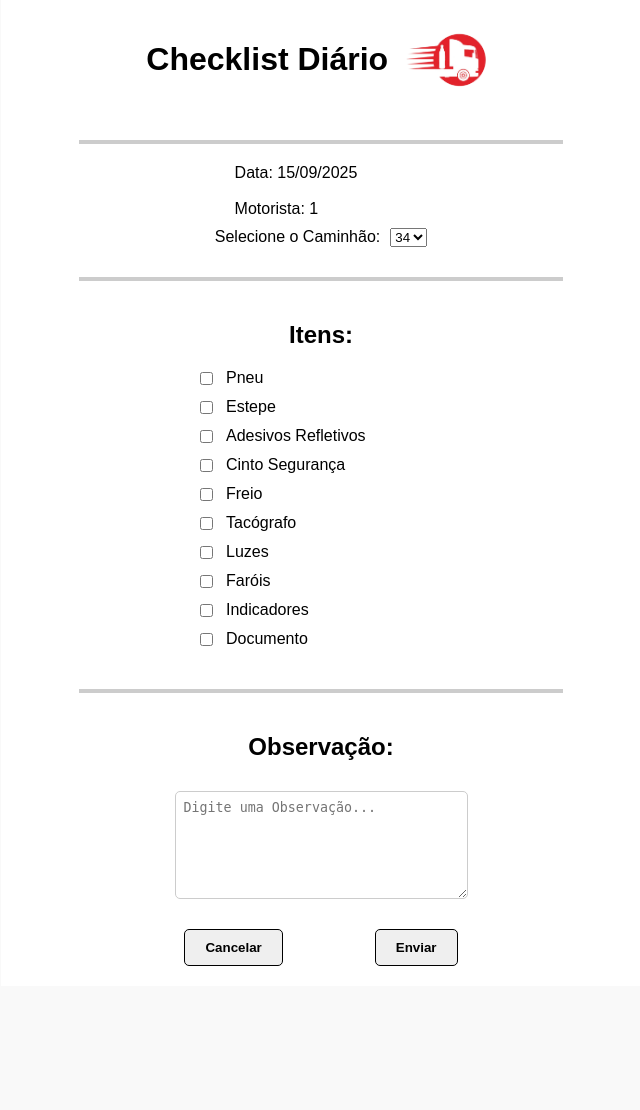
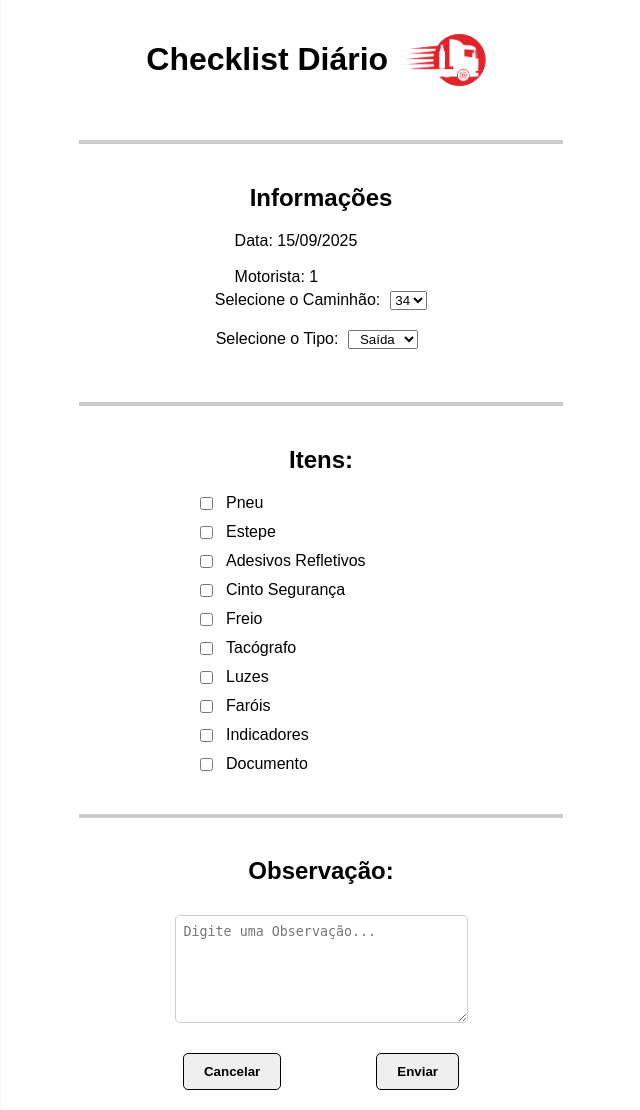
Before and after one commit to LUC4SMELLO/Checklist_Eletronico_Caminhoes, a Flask app: page /checklist/1 in a window 1280 px wide. Shown: the whole page, without its empty margins (319-959 px from the left). Before the commit the page ends 966 px from the top, so only its background shows below. Run offline with Flask 3, Linux system fonts and the light colour scheme.

Commit message:
adicionando novo campo 'tipo'

```diff
--- a/static/css/checklist.css
+++ b/static/css/checklist.css
@@ -60,7 +60,7 @@ textarea {
 .botoes {
     display: flex;
     justify-content: center;
-    gap: 92px;
+    gap: 95px;
     margin-top: 20px;
 }
 
@@ -90,10 +90,19 @@ select {
 }
 
 
-.select-container {
+.select-caminhao-container {
     display: flex;
     align-items: center; /* alinha verticalmente o label com o select */
     justify-content: center; /* centraliza horizontalmente no form */
     gap: 10px; /* espaço entre label e select */
-    margin: 10px 0; /* espaço acima/abaixo do container */
+    margin: 5px;
 }
+
+.select-tipo-container {
+    display: flex;
+    align-items: center; /* alinha verticalmente o label com o select */
+    justify-content: center; /* centraliza horizontalmente no form */
+    gap: 10px; /* espaço entre label e select */
+    margin: 15px;
+    margin-left: 7px;
+}
--- a/templates/checklist.html
+++ b/templates/checklist.html
@@ -15,6 +15,8 @@
 
         <form action="/resultado_checklist" method="post">
             <hr>
+
+            <h2>Informações</h2>
 
             <div class="informacoes-container">
                 Data: <span id="dataTexto"></span><br><br>
@@ -34,7 +36,7 @@
                 document.getElementById("data").value = dataBR;
             </script>
 
-            <div class="select-container">
+            <div class="select-caminhao-container">
                 <label for="numero_caminhao">Selecione o Caminhão:</label>
                 <select id="numero_caminhao" name="numero_caminhao">
                     {% for i in range(34, 17, -1) %}
@@ -42,6 +44,16 @@
                     {% endfor %}
                 </select>
             </div>
+
+            <div class="select-tipo-container">
+                <label for="tipo">Selecione o Tipo:</label>
+                <select id="tipo" name="tipo">
+                    <option value="saida">Saída</option>
+                    <option value="retorno">Retorno</option>
+                </select>
+            </div>
+
+            <br>
 
             <hr>
 
```
